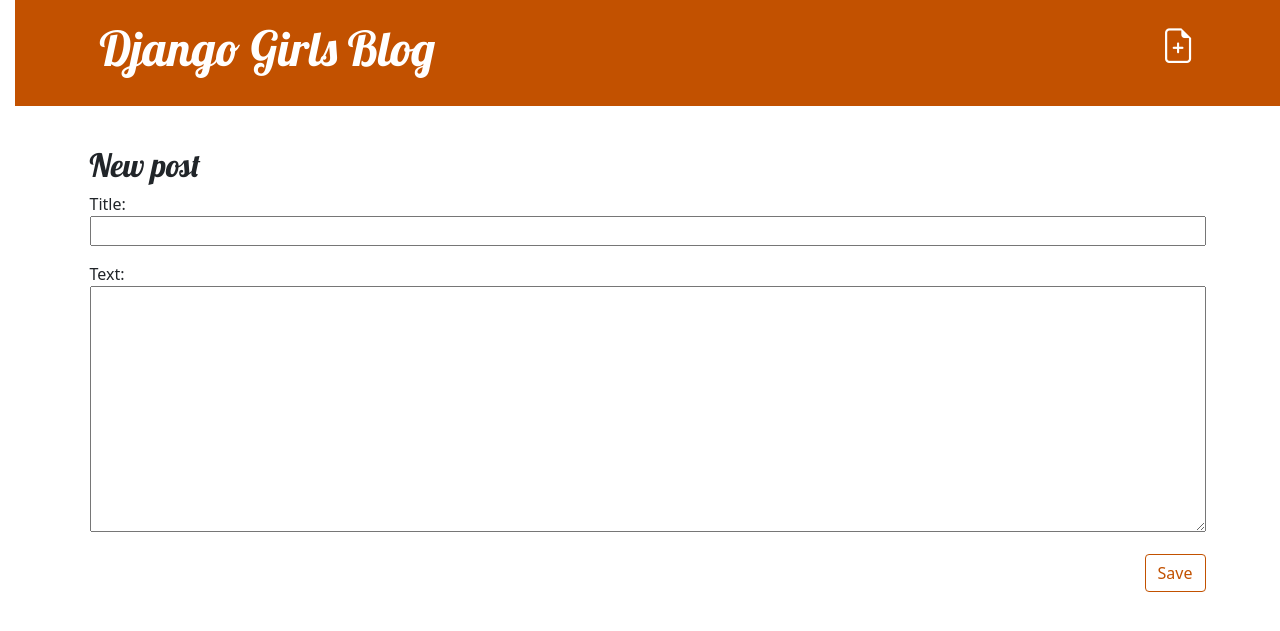
After one commit to STTTL/my-first-blog, a Django app: page /post/new/ in a window 1280 px wide. The commit adds this page. Shown: the top 631 px of the page. Run offline with Django 4.2, Linux system fonts and the light colour scheme; some libraries are stand-ins or nearby versions.

Commit message:
Added views to create/edit blog post inside the site.

```diff
--- /dev/null
+++ b/blog/forms.py
@@ -0,0 +1,9 @@
+from django import forms
+
+from .models import Post
+
+class PostForm(forms.ModelForm):
+
+    class Meta:
+        model = Post
+        fields = ('title', 'text')
--- a/blog/templates/blog/base.html
+++ b/blog/templates/blog/base.html
@@ -6,18 +6,24 @@
         <link rel="stylesheet" href="https://cdn.jsdelivr.net/npm/bootstrap@5.1.3/dist/css/bootstrap.min.css" integrity="sha384-1BmE4kWBq78iYhFldvKuhfTAU6auU8tT94WrHftjDbrCEXSU1oBoqyl2QvZ6jIW3" crossorigin="anonymous">
         <link rel="stylesheet" href="https://fonts.googleapis.com/css?family=Lobster&subset=latin,latin-ext">
         <link rel="stylesheet" href="{% static 'css/blog.css' %}">
+        <!-- Add Bootstrap Icons -->
+        <link rel="stylesheet" href="https://cdn.jsdelivr.net/npm/bootstrap-icons@1.7.2/font/bootstrap-icons.css">
     </head>
     <body>
         <header class="page-header">
-          <div class="container">
-              <h1><a href="/">Django Girls Blog</a></h1>
-          </div>
+            <div class="container">
+                <a href="{% url 'post_new' %}" class="top-menu">
+                    <!-- Replace the include with a Bootstrap icon -->
+                    <i class="bi bi-file-earmark-plus"></i>
+                </a>
+                <h1><a href="/">Django Girls Blog</a></h1>
+            </div>
         </header>
-        <main class="container">
+        <main class="content container">
             <div class="row">
                 <div class="col">
-                {% block content %}
-                {% endblock %}
+                    {% block content %}
+                    {% endblock %}
                 </div>
             </div>
         </main>
--- a/blog/templates/blog/post_detail.html
+++ b/blog/templates/blog/post_detail.html
@@ -2,6 +2,11 @@
 
 {% block content %}
     <article class="post">
+        <aside class="actions">
+            <a class="btn btn-secondary" href="{% url 'post_edit' pk=post.pk %}">
+                <i class="bi bi-pencil-fill"></i>
+            </a>
+        </aside>
         {% if post.published_date %}
             <time class="date">
                 {{ post.published_date }}
--- /dev/null
+++ b/blog/templates/blog/post_edit.html
@@ -0,0 +1,9 @@
+{% extends 'blog/base.html' %}
+
+{% block content %}
+    <h2>New post</h2>
+    <form method="POST" class="post-form">{% csrf_token %}
+        {{ form.as_p }}
+        <button type="submit" class="save btn btn-secondary">Save</button>
+    </form>
+{% endblock %}
--- a/blog/urls.py
+++ b/blog/urls.py
@@ -4,4 +4,6 @@
 urlpatterns = [
     path('', views.post_list, name='post_list'),
     path('post/<int:pk>/', views.post_detail, name='post_detail'),
+    path('post/new/', views.post_new, name='post_new'),
+    path('post/<int:pk>/edit/', views.post_edit, name='post_edit'),
 ]
--- a/blog/views.py
+++ b/blog/views.py
@@ -1,6 +1,9 @@
 from django.shortcuts import render,  get_object_or_404
 from django.utils import timezone
 from .models import Post
+from .forms import PostForm
+from django.shortcuts import redirect
+
 
 # Create your views here.
 def post_list(request):
@@ -10,3 +13,30 @@
 def post_detail(request, pk):
     post = get_object_or_404(Post, pk=pk)
     return render(request, 'blog/post_detail.html', {'post': post})
+
+def post_new(request):
+    if request.method == "POST":
+        form = PostForm(request.POST)
+        if form.is_valid():
+            post = form.save(commit=False)
+            post.author = request.user
+            post.published_date = timezone.now()
+            post.save()
+            return redirect('post_detail', pk=post.pk)
+    else:
+        form = PostForm()
+    return render(request, 'blog/post_edit.html', {'form': form})
+
+def post_edit(request, pk):
+    post = get_object_or_404(Post, pk=pk)
+    if request.method == "POST":
+        form = PostForm(request.POST, instance=post)
+        if form.is_valid():
+            post = form.save(commit=False)
+            post.author = request.user
+            post.published_date = timezone.now()
+            post.save()
+            return redirect('post_detail', pk=post.pk)
+    else:
+        form = PostForm(instance=post)
+    return render(request, 'blog/post_edit.html', {'form': form})
```
